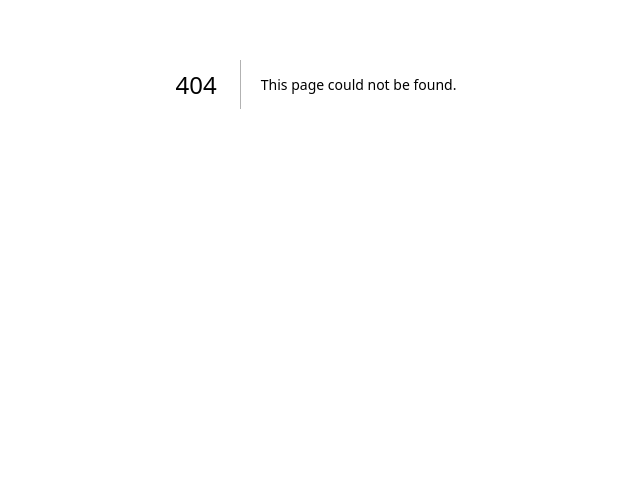
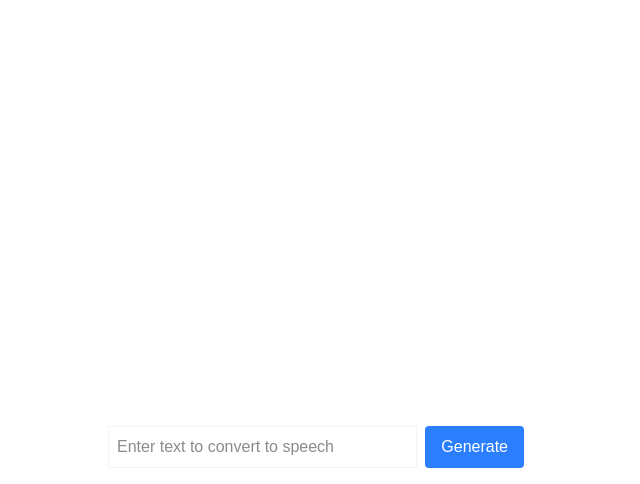
Before and after one commit to johnhm22/next16-with-vercel-ai-sdk, a Next.js app: page /ui/generate-speech in a window 1280 px wide. Before the commit this address had no page. Shown: the part 316-800 px from the top of the page, without its empty margins (324-964 px from the left). Built offline with nearby package versions, Linux system fonts and the light colour scheme.

Commit message:
Creating ui for text to speech ai feature

```diff
--- /dev/null
+++ b/app/ui/generate-speech/page.tsx
@@ -0,0 +1,83 @@
+"use client";
+
+import React, { useState } from "react";
+
+export default function GenerateSpeechPage() {
+	const [text, setText] = useState<string>("");
+	const [error, setError] = useState<string | null>(null);
+	const [isLoading, setIsLoading] = useState(false);
+
+	const handleSubmit = async (e: React.FormEvent<HTMLFormElement>) => {
+		e.preventDefault();
+		if (!text) {
+			setError("Please enter text to convert");
+			return;
+		}
+		setIsLoading(true);
+		setError(null);
+		setText("");
+		try {
+			const response = await fetch("/api/generate-speech", {
+				method: "POST",
+				headers: { "Content-Type": "application/json" },
+				body: JSON.stringify({ text }),
+			});
+
+			if (!response.ok) {
+				throw new Error("Failed to generate audio");
+			}
+
+			const blob = await response.blob();
+			const audioUrl = URL.createObjectURL(blob);
+			const audio = new Audio(audioUrl);
+
+			audio.play();
+
+			audio.addEventListener("ended", () => {
+				URL.revokeObjectURL(audioUrl);
+			});
+		} catch (error) {
+			console.error("There has been an error", error);
+			setError(
+				error instanceof Error
+					? error.message
+					: "Something went wrong. Please try again"
+			);
+		} finally {
+			setIsLoading(false);
+		}
+	};
+
+	return (
+		<div className="flex flex-col mx-auto w-full max-w-2xl pt-12 pb-24">
+			{error && <div className="text-red-500 mb-4 px-4">{error}</div>}
+			{isLoading && (
+				<div className="text-center font-semibold mb-4 px-4">
+					Generating audio...
+				</div>
+			)}
+			<form
+				onSubmit={handleSubmit}
+				className="fixed bottom-0 left-0 right-0 p-4 border-zinc-200 w-full mx-auto max-w-md"
+			>
+				<div className="flex gap-2">
+					<input
+						className="flex-1 border border-zinc-100 p-2"
+						placeholder="Enter text to convert to speech"
+						type="text"
+						value={text}
+						onChange={(e) => setText(e.target.value)}
+						disabled={isLoading}
+					/>
+					<button
+						type="submit"
+						className="bg-blue-500 hover:bg-blue-700 px-4 py-2 text-white rounded"
+						disabled={isLoading || !text}
+					>
+						Generate
+					</button>
+				</div>
+			</form>
+		</div>
+	);
+}
```
